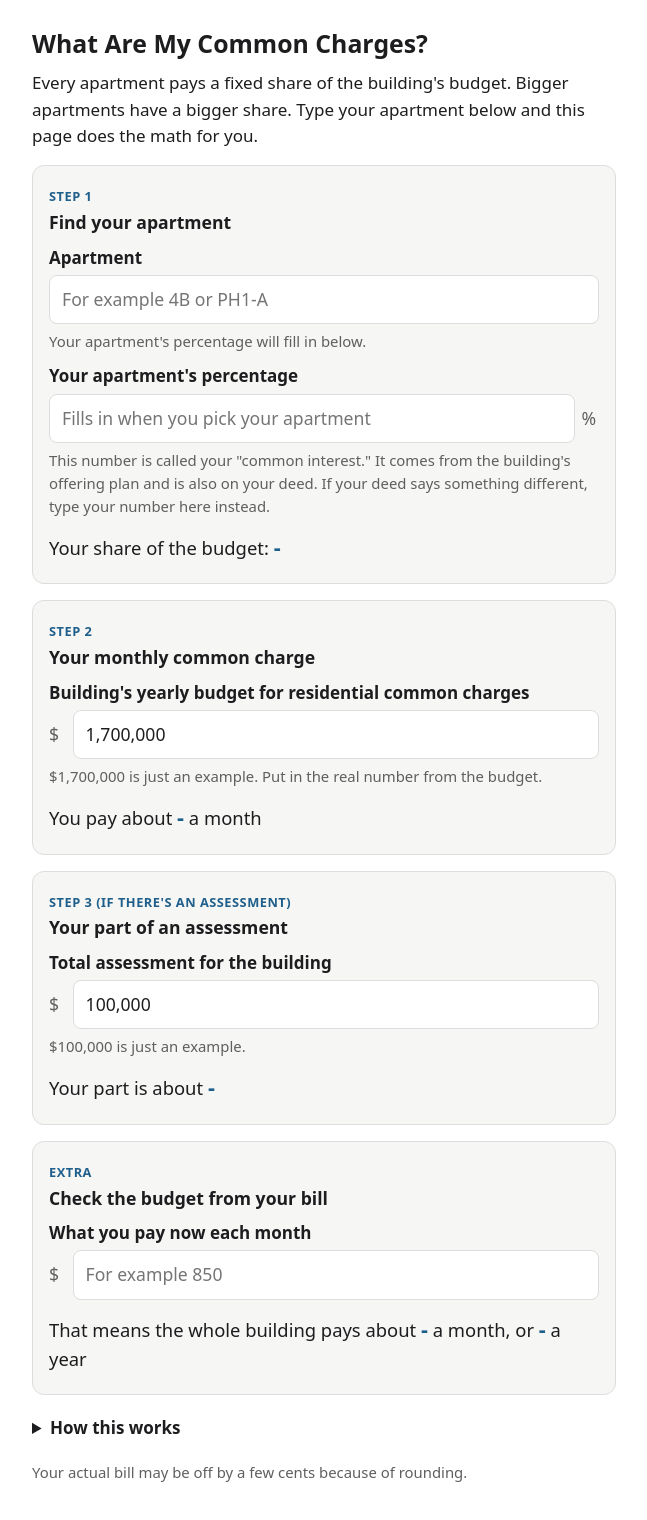
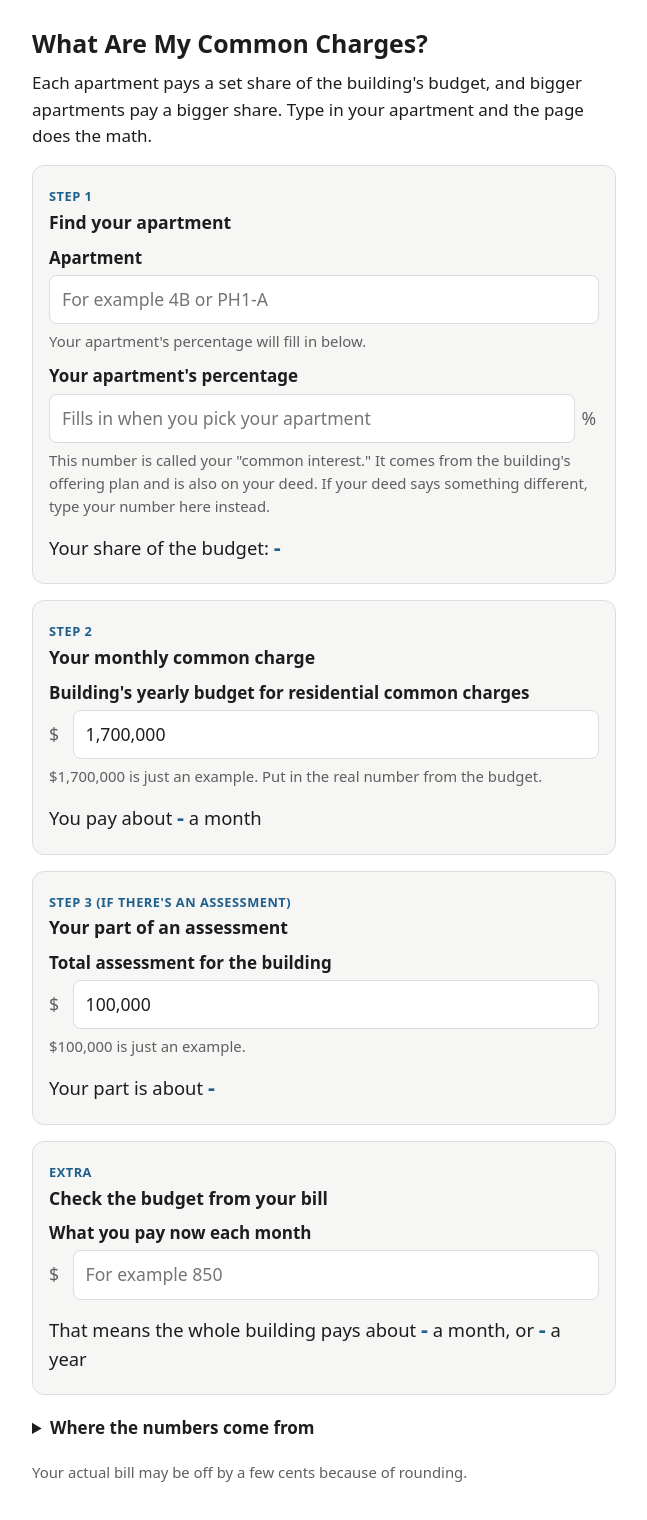
Before and after one commit to networkinglangston-dev/common-charges, a plain HTML site: page index.html in a window 1280 px wide. Shown: the whole page, without its empty margins (316-963 px from the left). Drawn offline with Linux system fonts and the light colour scheme.

Commit message:
Update index.html

```diff
--- a/index.html
+++ b/index.html
@@ -34,7 +34,7 @@
 <body>
 <main>
   <h1>What Are My Common Charges?</h1>
-  <p>Every apartment pays a fixed share of the building's budget. Bigger apartments have a bigger share. Type your apartment below and this page does the math for you.</p>
+  <p>Each apartment pays a set share of the building's budget, and bigger apartments pay a bigger share. Type in your apartment and the page does the math.</p>
 
   <div class="card">
     <span class="step">Step 1</span>
@@ -82,7 +82,7 @@
   </div>
 
   <details>
-    <summary>How this works</summary>
+    <summary>Where the numbers come from</summary>
     <p style="margin-top:8px">All the apartments together own 80.048% of the building. The super's apartment (1T, 0.384%) doesn't pay common charges, so the apartments that pay add up to 79.664%.</p>
     <p>Your share is your percentage divided by 79.664%. Then your share is multiplied by the budget. Apartments with the same percentage always pay the same amount.</p>
   </details>
```
